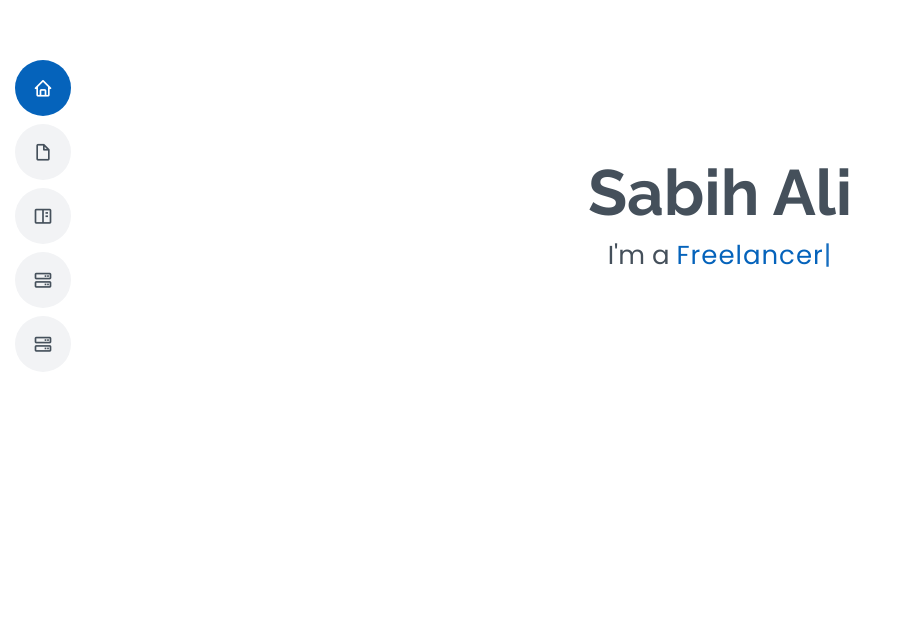
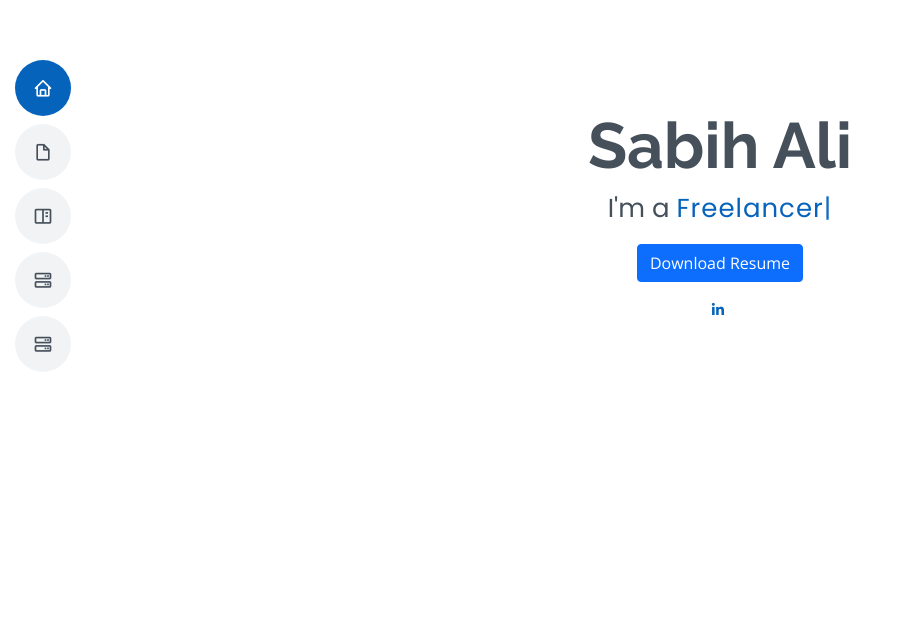
Before and after one commit to Sabih0199/portfolio-showcase, a plain HTML site: page index.html in a window 1280 px wide. Shown: the part 180-800 px from the top of the page, without its empty margins (0-897 px from the left). Drawn offline with nearby package versions, Linux system fonts and the light colour scheme.

Commit message:
Update index.html

```diff
--- a/index.html
+++ b/index.html
@@ -61,6 +61,12 @@
     <div class="container text-center" data-aos="zoom-in" data-aos-delay="100">
       <h1>Sabih Ali</h1>
       <p>I'm a <span class="typed" data-typed-items="Developer, Freelancer"></span></p>
+      <a class="btn btn-primary mt-3">Download Resume</a>
+      <div class="text-center mt-3">
+<a href="https://www.linkedin.com/in/sabih-ali/" target="_blank"><i class="bx bxl-linkedin"></i></a>
+        <a href="https://www.upwork.com/freelancers/~01a90d1099d3bde19a?mp_source=share"  target="_blank">    <i class="bx bxl-upwork"></i></a>
+
+</div>
     </div>
   </section><!-- End Hero -->
 
```
